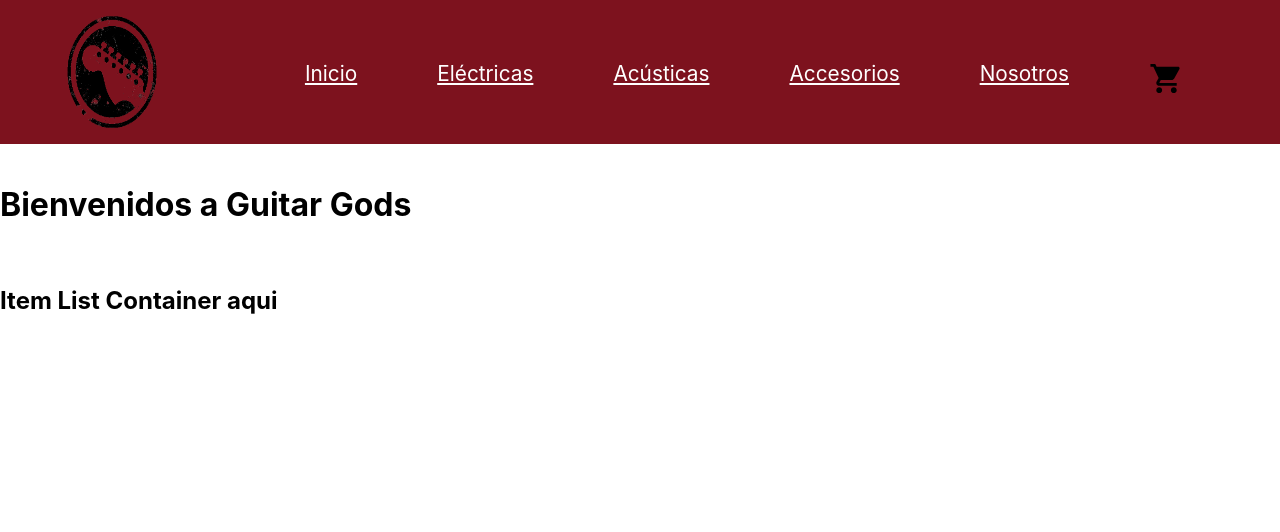
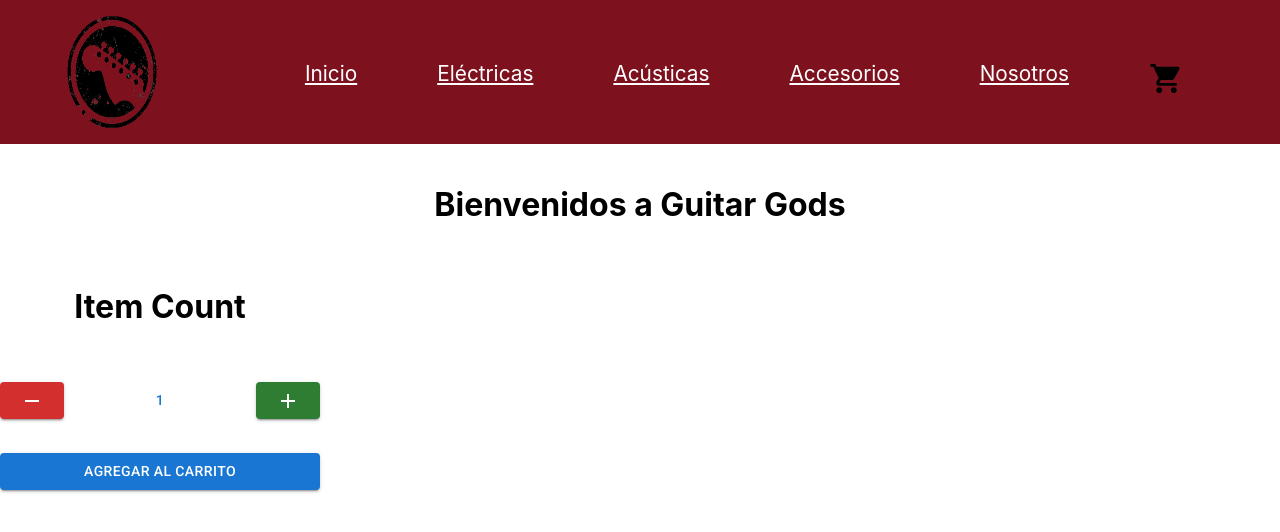
Before and after one commit to CristianG22/Desafio-1, a React (Create React App) app: page / in a window 1280 px wide. Shown: the top 532 px of the page. Built offline with nearby package versions, Linux system fonts and the light colour scheme.

Commit message:
se realizo un componente contador llamado ItemCount en jsx el cual tambien tiene su respectivo css

```diff
--- a/src/App.js
+++ b/src/App.js
@@ -1,6 +1,6 @@
 import React from "react";
 import ItemListContainer from "./components/ItemListContainer";
-import NavBar from "./components/NavBar";
+import NavBar from "./components/NavBar/NavBar";
 
 
 export default function App() {
@@ -9,7 +9,7 @@ export default function App() {
     <>
     <NavBar/>
     <br/>
-    <h1> Bienvenidos a Guitar Gods</h1>
+    <h1 style={{textAlign : "center"}}> Bienvenidos a Guitar Gods</h1>
     <br/>
     <ItemListContainer/>
     </>
--- /dev/null
+++ b/src/components/ItemCount.css
@@ -0,0 +1,13 @@
+.AgregCarrito {
+    display: flex;
+    flex-direction: column;
+    width: 20rem;
+    height: 14rem;
+    justify-content: space-between;
+}
+
+.AgregCarrito__Buttons {
+    display: flex;
+    flex-direction: row;
+    justify-content: space-between;
+}
--- /dev/null
+++ b/src/components/ItemCount.jsx
@@ -0,0 +1,45 @@
+import React, { useState } from "react";
+import AddIcon from '@mui/icons-material/Add';
+import RemoveIcon from '@mui/icons-material/Remove';
+import Button from '@mui/material/Button';
+import "./ItemCount.css";
+
+export default function ItemCount({ initial, stock, onAdd }) {
+
+    let [cant, setCant] = useState(initial);
+
+    const suma = () => {
+
+        if (cant < stock)
+            setCant(++cant);
+    }
+
+    const resta = () => {
+
+        if (cant > initial)
+            setCant(--cant);
+    }
+
+    const agregar = () => {
+
+        if (stock > 0)
+            setCant(initial);
+            onAdd(cant);
+    }
+
+    return (
+        <>
+            <div className="AgregCarrito">
+                <h1 style={{textAlign : "center"}}>Item Count</h1>
+
+                <div className="AgregCarrito__Buttons">
+                <Button variant="contained" color="error" onClick={resta}> <RemoveIcon /> </Button>
+                <Button>{cant}</Button>
+                <Button variant="contained" color="success" onClick={suma}> <AddIcon /> </Button>
+
+                </div>
+                <Button variant="contained" onClick={agregar}> Agregar al carrito </Button>
+            </div>
+        </>
+    )
+}
--- a/src/components/ItemListContainer.jsx
+++ b/src/components/ItemListContainer.jsx
@@ -1,12 +1,15 @@
 import React from "react"
+import ItemCount from "./ItemCount";
 
 export default function ItemListContainer() {
 
+    function onAdd (cantidad) {
+        alert(cantidad);
+    }
+
     return (
         <>
-
-            <h2> Item List Container aqui</h2>
-
+            <ItemCount initial= {1} stock= {20}  onAdd={onAdd}  />
         </>
     )
 }
--- a/src/components/NavBar.jsx
+++ b/src/components/NavBar/NavBar.jsx
@@ -1,7 +1,7 @@
 import React from "react";
 import "./NavBar.css";
-import logo from "../imagenes/logo.png";
-import CartWidget from "./CartWidget";
+import logo from "../../imagenes/logo.png";
+import CartWidget from "../CartWidget";
 
 
 export default function NavBar() {
```
Also changed, not shown: src/App.css (deleted, +0 -38 lines), src/components/NavBar/NavBar.css (renamed from src/components/NavBar.css).
